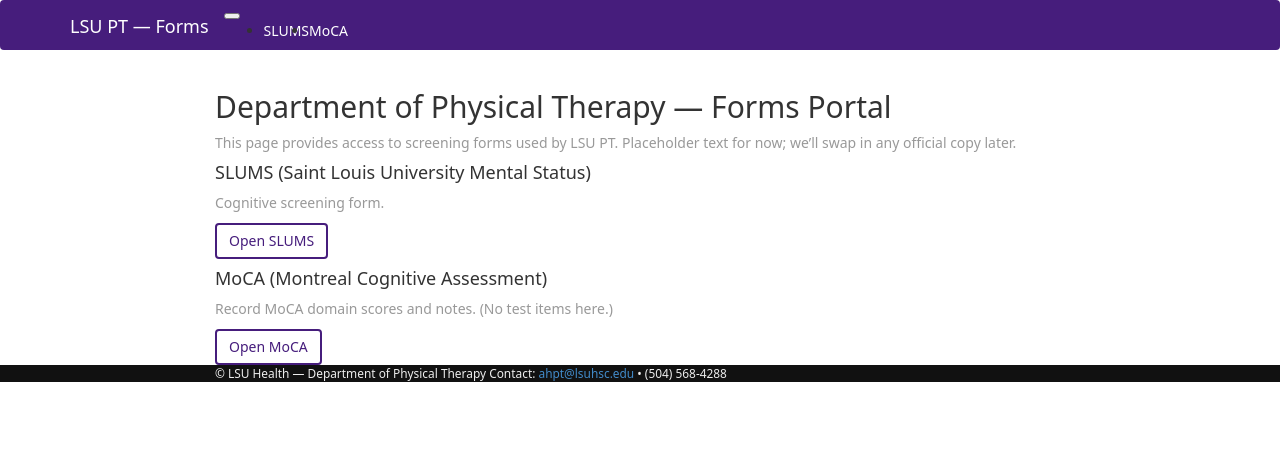
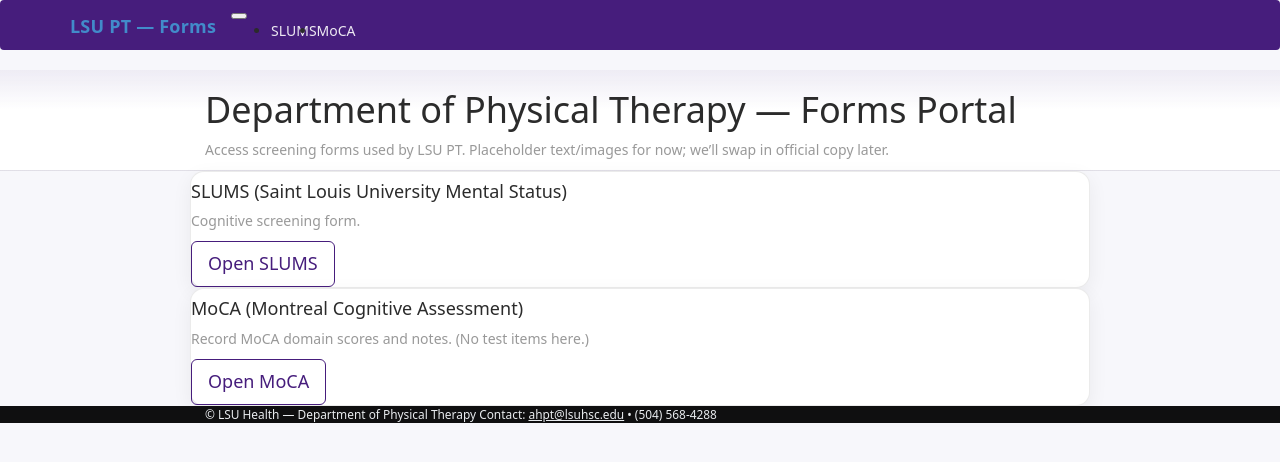
Before and after one commit to ynv1002/physical-therapy-site, a plain HTML site: page index.html in a window 1280 px wide. Drawn offline with Linux system fonts and the light colour scheme.

Commit message:
Polish forms portal UI: LSU theme + cards + spacing

```diff
--- /dev/null
+++ b/css/forms.css
@@ -0,0 +1,73 @@
+/* Minimal LSU theme for the forms portal */
+:root{
+    --lsu-purple:#461D7C;
+    --lsu-gold:#FDD023;
+    --ink:#2b2b2b;
+    --ink-muted:#6c757d;
+    --bg:#f7f7fb;
+    --card:#ffffff;
+  }
+
+  html,body{height:100%;}
+  body{
+    font-family: system-ui, -apple-system, Segoe UI, Roboto, Helvetica, Arial, sans-serif;
+    color: var(--ink);
+    background: var(--bg);
+  }
+
+  /* Typography helpers */
+  .font-weight-600{font-weight:600;}
+  .container-narrow{max-width: 900px;}
+
+  /* Navbar */
+  .lsu-navbar{
+    background: var(--lsu-purple);
+  }
+  .navbar-brand{letter-spacing:.2px;}
+  .navbar-dark .navbar-nav .nav-link{
+    color: rgba(255,255,255,.9);
+  }
+  .navbar-dark .navbar-nav .nav-link:hover{
+    color: #fff;
+  }
+
+  /* Hero */
+  .hero{
+    background: linear-gradient(0deg, #ffffff 0%, #ffffff 60%, rgba(70,29,124,.05) 100%);
+    border-bottom: 1px solid rgba(0,0,0,.06);
+  }
+
+  /* Cards */
+  .lsu-card{
+    background: var(--card);
+    border: 1px solid rgba(0,0,0,.08);
+    border-radius: 14px;
+    box-shadow: 0 6px 20px rgba(0,0,0,.06);
+  }
+
+  /* Buttons */
+  .btn-primary{
+    background: var(--lsu-purple);
+    border-color: var(--lsu-purple);
+  }
+  .btn-primary:hover{
+    background: #3b176f;
+    border-color: #3b176f;
+  }
+  .btn-outline-primary{
+    color: var(--lsu-purple);
+    border-color: var(--lsu-purple);
+  }
+  .btn-outline-primary:hover{
+    color:#fff;
+    background: var(--lsu-purple);
+    border-color: var(--lsu-purple);
+  }
+
+  /* Footer */
+  .site-footer{
+    background:#0f0f10;
+    color:#e9ecef;
+  }
+  .site-footer a{color:#e9ecef; text-decoration: underline;}
+  .site-footer a:hover{opacity:.9;}
--- a/index.html
+++ b/index.html
@@ -1,27 +1,22 @@
 <!doctype html>
 <html lang="en">
 <head>
-  <meta charset="utf-8">
+  <meta charset="utf-8" />
   <title>LSU PT — Forms Portal</title>
-  <meta name="viewport" content="width=device-width, initial-scale=1">
-  <!-- Use your local Bootstrap + style if you have them -->
-  <link rel="stylesheet" href="css/bootstrap.min.css">
-  <style>
-    :root { --lsu-purple:#461D7C; --lsu-gold:#FDD023; }
-    body { font-family: system-ui, -apple-system, Segoe UI, Roboto, Helvetica, Arial, sans-serif; }
-    .navbar { background: var(--lsu-purple); }
-    .navbar a, .navbar-brand { color:#fff !important; }
-    .btn-gold { background:var(--lsu-gold); border:none; color:#000; }
-    .btn-outline { border:2px solid var(--lsu-purple); color:var(--lsu-purple); background:#fff; }
-    .btn-outline:hover { background:var(--lsu-purple); color:#fff; }
-    footer { background:#111; color:#eee; }
-    .container-narrow { max-width: 880px; }
-  </style>
+  <meta name="viewport" content="width=device-width, initial-scale=1" />
+
+  <!-- Bootstrap (use your local copy) -->
+  <link rel="stylesheet" href="css/bootstrap.min.css" />
+
+  <!-- Lightweight LSU theme overrides -->
+  <link rel="stylesheet" href="css/forms.css" />
 </head>
 <body>
-<nav class="navbar navbar-expand-md navbar-dark">
+
+<!-- NAV -->
+<nav class="navbar navbar-expand-lg navbar-dark lsu-navbar shadow-sm">
   <div class="container">
-    <a class="navbar-brand" href="index.html">LSU PT — Forms</a>
+    <a class="navbar-brand font-weight-600" href="index.html">LSU PT — Forms</a>
     <button class="navbar-toggler" type="button" data-toggle="collapse" data-target="#nav">
       <span class="navbar-toggler-icon"></span>
     </button>
@@ -34,42 +29,54 @@
   </div>
 </nav>
 
-<main class="container container-narrow py-5">
-  <header class="mb-4">
-    <h1 class="h2">Department of Physical Therapy — Forms Portal</h1>
-    <p class="text-muted mb-0">This page provides access to screening forms used by LSU PT. Placeholder text for now; we’ll swap in any official copy later.</p>
+<!-- HERO -->
+<header class="hero">
+  <div class="container container-narrow py-5">
+    <h1 class="display-5 mb-2">Department of Physical Therapy — Forms Portal</h1>
+    <p class="text-muted mb-0">
+      Access screening forms used by LSU PT. Placeholder text/images for now; we’ll swap in official copy later.
+    </p>
+  </div>
 </header>
 
-  <div class="card mb-3">
-    <div class="card-body d-flex align-items-center justify-content-between">
-      <div>
+<!-- FORMS LIST -->
+<main class="container container-narrow my-4">
+  <div class="row g-3">
+    <div class="col-12">
+      <div class="card lsu-card">
+        <div class="card-body d-flex align-items-start justify-content-between flex-column flex-md-row">
+          <div class="pr-md-4">
             <h2 class="h4 mb-1">SLUMS (Saint Louis University Mental Status)</h2>
-        <p class="mb-0 text-muted">Cognitive screening form.</p>
+            <p class="text-muted mb-3 mb-md-0">Cognitive screening form.</p>
           </div>
-      <a class="btn btn-outline" href="slums.html">Open SLUMS</a>
+          <a class="btn btn-outline-primary btn-lg" href="slums.html">Open SLUMS</a>
+        </div>
       </div>
     </div>
 
-  <div class="card">
-    <div class="card-body d-flex align-items-center justify-content-between">
-      <div>
+    <div class="col-12">
+      <div class="card lsu-card">
+        <div class="card-body d-flex align-items-start justify-content-between flex-column flex-md-row">
+          <div class="pr-md-4">
             <h2 class="h4 mb-1">MoCA (Montreal Cognitive Assessment)</h2>
-        <p class="mb-0 text-muted">Record MoCA domain scores and notes. (No test items here.)</p>
+            <p class="text-muted mb-3 mb-md-0">Record MoCA domain scores and notes. (No test items here.)</p>
           </div>
-      <a class="btn btn-outline" href="moca.html">Open MoCA</a>
+          <a class="btn btn-outline-primary btn-lg" href="moca.html">Open MoCA</a>
+        </div>
+      </div>
     </div>
   </div>
 </main>
 
-<footer class="py-4">
-  <div class="container container-narrow small">
-    <div class="d-flex flex-column flex-sm-row justify-content-between">
+<!-- FOOTER -->
+<footer class="site-footer py-4">
+  <div class="container container-narrow small d-flex flex-column flex-sm-row justify-content-between align-items-start">
     <span>© LSU Health — Department of Physical Therapy</span>
     <span>Contact: <a href="mailto:ahpt@lsuhsc.edu">ahpt@lsuhsc.edu</a> • (504) 568-4288</span>
   </div>
-  </div>
 </footer>
 
+<!-- JS -->
 <script src="js/jquery.js"></script>
 <script src="js/bootstrap.min.js"></script>
 </body>
```
Lines whose indentation alone changed are shown as unchanged.
